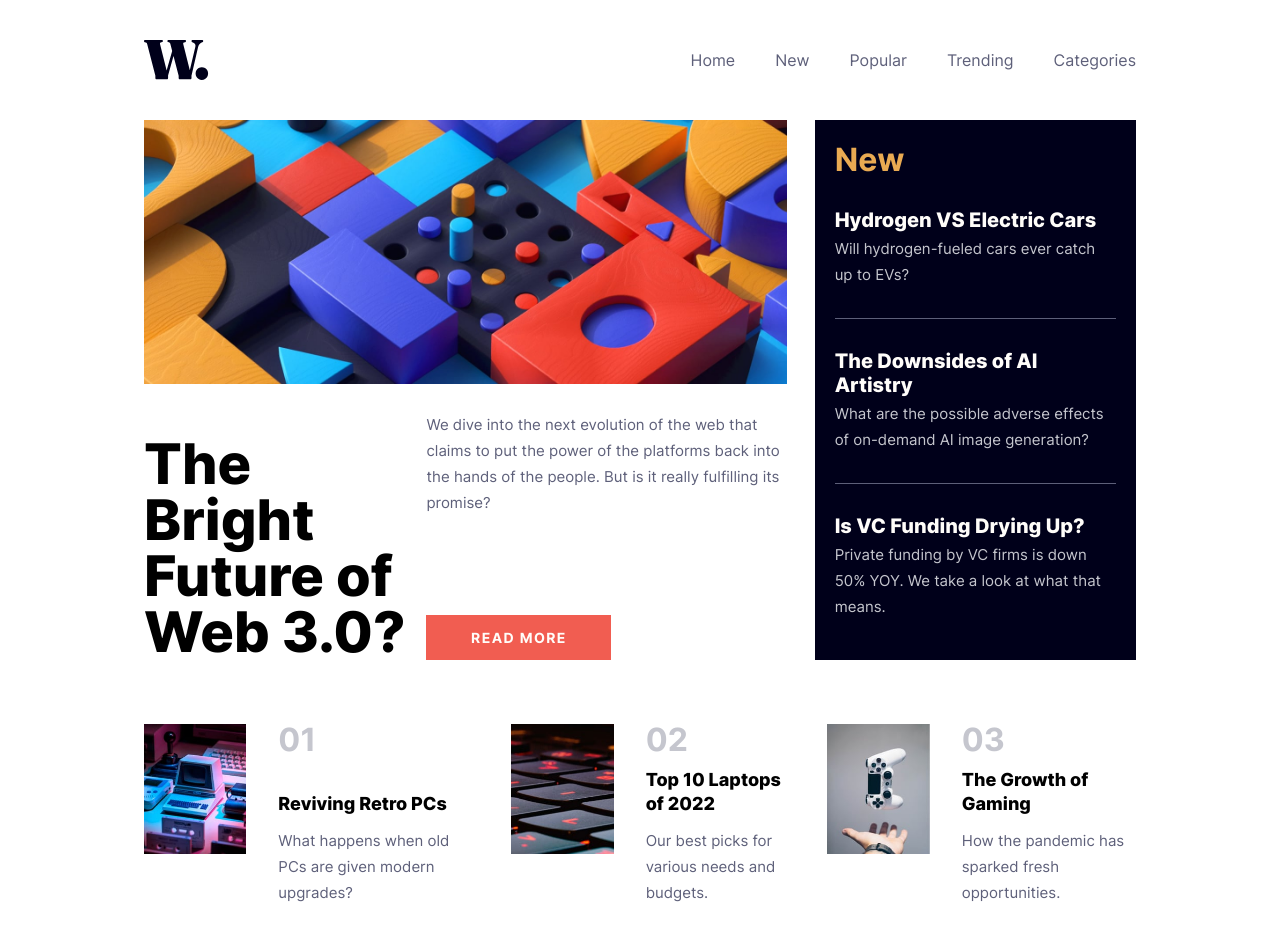
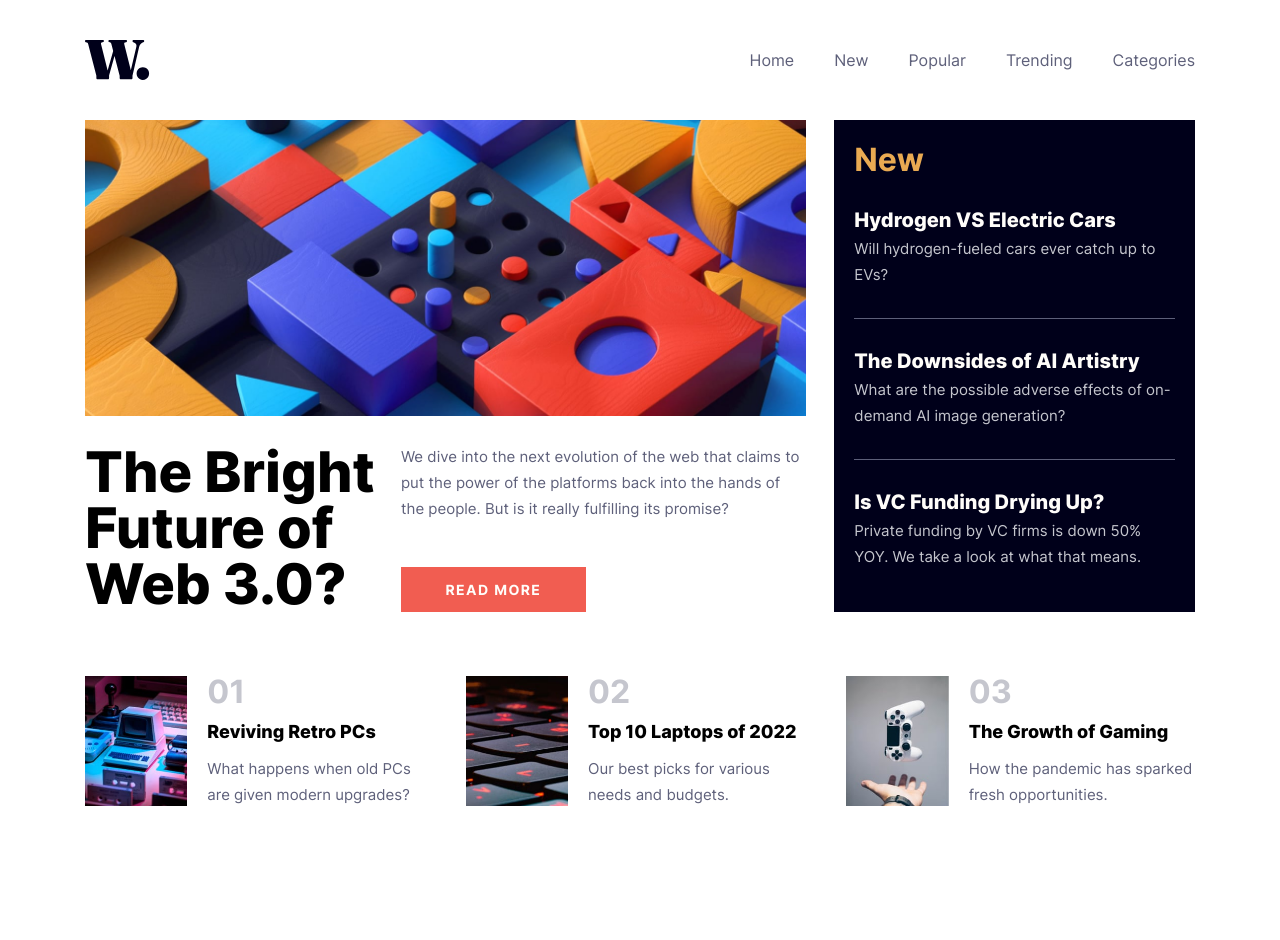
Before and after one commit to thienle1199/news-homepage, a website built with Vite: page index.html in a window 1280 px wide. After the commit the page ends 848 px from the top, so only its background shows below. Built offline with nearby package versions, Linux system fonts and the light colour scheme.

Commit message:
make some changes

```diff
--- a/index.html
+++ b/index.html
@@ -16,7 +16,9 @@
 
     <link rel="stylesheet" href="./style.css" />
   </head>
-  <body class="container px-4 mt-7 mx-auto w-full max-w-[1024px] sm:mt-10">
+  <body
+    class="container px-4 lg:px-0 mt-7 mx-auto w-full max-w-[1110px] sm:mt-10"
+  >
     <header>
       <nav class="flex justify-between items-center">
         <img src="/assets/images/logo.svg" alt="" />
@@ -30,11 +32,11 @@
         </button>
 
         <ul class="hidden sm:flex text-gunmetal gap-10">
-          <a href="#">Home</a>
-          <a href="#">New</a>
-          <a href="#">Popular</a>
-          <a href="#">Trending</a>
-          <a href="#">Categories</a>
+          <a class="hover:text-light--vermillion" href="#">Home</a>
+          <a class="hover:text-light--vermillion" href="#">New</a>
+          <a class="hover:text-light--vermillion" href="#">Popular</a>
+          <a class="hover:text-light--vermillion" href="#">Trending</a>
+          <a class="hover:text-light--vermillion" href="#">Categories</a>
         </ul>
       </nav>
     </header>
@@ -69,11 +71,21 @@
     <main class="py-10">
       <div class="md:grid grid-cols-[2fr_1fr] gap-7">
         <section>
-          <img src="/assets/images/image-web-3-desktop.jpg" alt="" />
+          <picture>
+            <source
+              media="(min-width: 650px)"
+              srcset="/assets/images/image-web-3-desktop.jpg"
+            />
+            <img
+              src="/assets/images/image-web-3-mobile.jpg"
+              style="width: auto"
+              alt="alt"
+            />
+          </picture>
 
           <div class="flex flex-col sm:flex-row gap-4 sm:mt-7">
             <h1
-              class="mt-6 text-heading-l sm:text-heading-x-l font-extrabold leading-10 sm:leading-[56px]"
+              class="mt-6 sm:mt-0 text-heading-l sm:text-heading-x-l font-extrabold leading-10 sm:leading-[56px]"
             >
               The Bright Future of Web 3.0?
             </h1>
@@ -85,21 +97,24 @@
               </p>
 
               <button
-                class="text-[14px] font-bold tracking-widest uppercase bg-light--vermillion text-almost-white w-[185px] py-3"
+                class="text-[14px] hover:bg-dark-space-blue font-bold tracking-widest uppercase bg-light--vermillion text-almost-white w-[185px] py-3"
               >
                 Read more
               </button>
             </div>
           </div>
         </section>
-        <section class="bg-dark-space-blue py-6 px-5 mt-16 sm:mt-0">
+        <section class="bg-dark-space-blue py-6 px-5 mt-16 md:mt-0">
           <h2 class="text-yellow text-heading-m font-bold leading-8">New</h2>
 
           <div class="text-almost-white gap-[30px] flex flex-col mt-8">
             <article class="flex flex-col gap-1">
-              <h3 class="text-heading-s font-extrabold leading-6">
+              <a
+                href="#"
+                class="text-heading-s hover:text-yellow font-extrabold leading-6"
+              >
                 Hydrogen VS Electric Cars
-              </h3>
+              </a>
               <p class="text-[15px] leading-[26px] font-normal text-silver">
                 Will hydrogen-fueled cars ever catch up to EVs?
               </p>
@@ -108,9 +123,12 @@
             <div class="w-full bg-divider-color h-[1px]"></div>
 
             <article class="flex flex-col gap-1">
-              <h3 class="text-heading-s font-extrabold leading-6">
+              <a
+                href="#"
+                class="hover:text-yellow text-heading-s font-extrabold leading-6"
+              >
                 The Downsides of AI Artistry
-              </h3>
+              </a>
               <p class="text-[15px] leading-[26px] font-normal text-silver">
                 What are the possible adverse effects of on-demand AI image
                 generation?
@@ -120,9 +138,12 @@
             <div class="w-full bg-divider-color h-[1px]"></div>
 
             <article class="flex flex-col gap-1">
-              <h3 class="text-heading-s font-extrabold leading-6">
+              <a
+                href="#"
+                class="hover:text-yellow text-heading-s font-extrabold leading-6"
+              >
                 Is VC Funding Drying Up?
-              </h3>
+              </a>
               <p class="text-[15px] leading-[26px] font-normal text-silver">
                 Private funding by VC firms is down 50% YOY. We take a look at
                 what that means.
@@ -131,8 +152,8 @@
           </div>
         </section>
       </div>
-      <section class="mt-16 flex flex-col gap-8 md:flex-row">
-        <article class="flex gap-8">
+      <section class="mt-16 grid md:grid-cols-3 gap-8">
+        <article class="flex gap-5">
           <img
             class="h-[130px]"
             src="/assets/images/image-retro-pcs.jpg"
@@ -142,18 +163,19 @@
             <span class="text-heading-m font-bold leading-8 text-silver"
               >01</span
             >
-            <h4
-              class="mt-auto text-heading-xs font-extrabold text-lg leading-6"
+            <a
+              href="#"
+              class="hover:text-light--vermillion text-heading-xs font-extrabold text-lg leading-6"
             >
               Reviving Retro PCs
-            </h4>
+            </a>
             <p class="text-[15px] leading-[26px] font-normal text-gunmetal">
               What happens when old PCs are given modern upgrades?
             </p>
           </div>
         </article>
 
-        <article class="flex gap-8">
+        <article class="flex gap-5">
           <img
             class="h-[130px]"
             src="/assets/images/image-top-laptops.jpg"
@@ -163,30 +185,34 @@
             <span class="text-heading-m font-bold leading-8 text-silver"
               >02</span
             >
-            <h4
-              class="mt-auto text-heading-xs font-extrabold text-lg leading-6"
+            <a
+              href="#"
+              class="hover:text-light--vermillion text-heading-xs font-extrabold text-lg leading-6"
             >
               Top 10 Laptops of 2022
-            </h4>
+            </a>
             <p class="text-[15px] leading-[26px] font-normal text-gunmetal">
               Our best picks for various needs and budgets.
             </p>
           </div>
         </article>
 
-        <article class="flex gap-8">
+        <article class="flex gap-5">
           <img
             class="h-[130px]"
             src="/assets/images/image-gaming-growth.jpg"
             alt=""
           />
           <div class="flex flex-col gap-3">
-            <span class="mt-auto text-heading-m font-bold leading-8 text-silver"
+            <span class="text-heading-m font-bold leading-8 text-silver"
               >03</span
             >
-            <h4 class="text-heading-xs font-extrabold text-lg leading-6">
+            <a
+              href="#"
+              class="hover:text-light--vermillion text-heading-xs font-extrabold text-lg leading-6"
+            >
               The Growth of Gaming
-            </h4>
+            </a>
             <p class="text-[15px] leading-[26px] font-normal text-gunmetal">
               How the pandemic has sparked fresh opportunities.
             </p>
```
